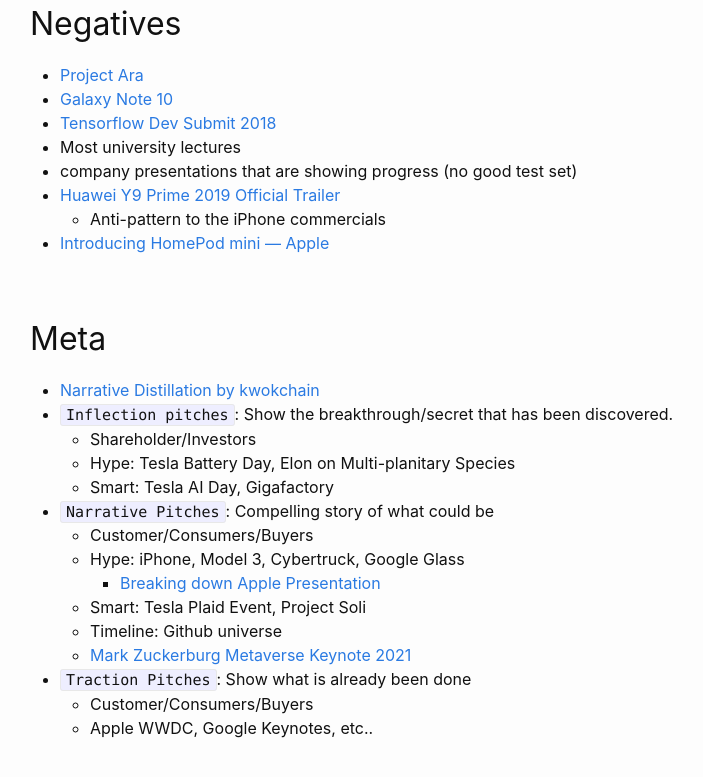
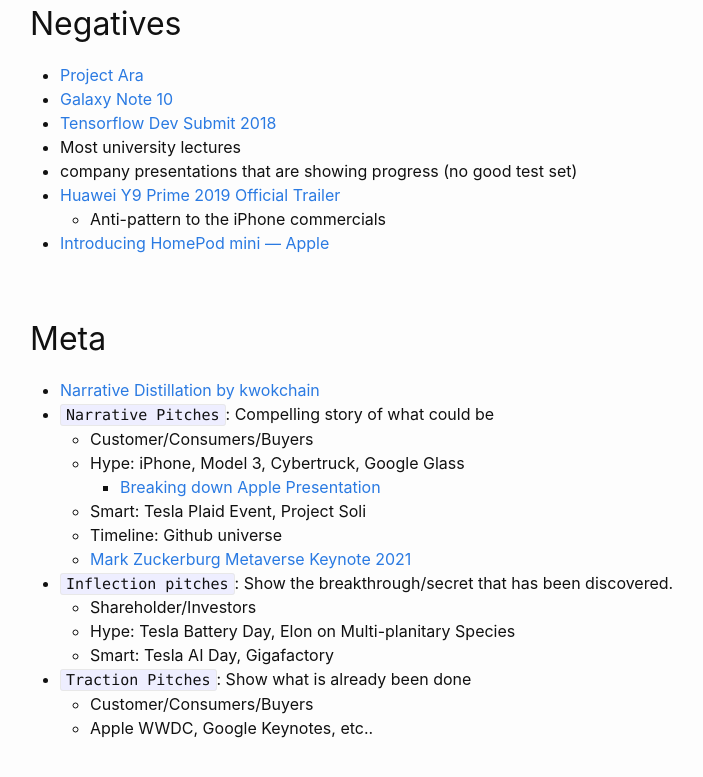
Before and after one commit to jovsa/jovsa.github.io, a Jekyll site: the page built from _posts/2021-08-25-demos-log.md, in a window 1280 px wide and 900 px high, scrolled down 1874 px, cut to the strip 0-796 px from the top of the window. Shown: the top 777 px of the strip, without its empty margins (240-943 px from the left). Built offline with Jekyll 4.4.1, drawn with Linux system fonts in a browser that asks for light colours; some of the changed lines change nothing that is shown.

Commit message:
some basic rework

```diff
--- a/_posts/2021-08-25-demos-log.md
+++ b/_posts/2021-08-25-demos-log.md
@@ -86,10 +86,6 @@
 ## Meta
 
 * [Narrative Distillation by kwokchain](https://kwokchain.com/2021/09/29/narrative-distillation-1/)
-* `Inflection pitches`: Show the breakthrough/secret that has been discovered.
-  * Shareholder/Investors
-  * Hype: Tesla Battery Day, Elon on Multi-planitary Species
-  * Smart: Tesla AI Day, Gigafactory
 * `Narrative Pitches`: Compelling story of what could be
   * Customer/Consumers/Buyers
   * Hype: iPhone, Model 3, Cybertruck, Google Glass
@@ -97,6 +93,10 @@
   * Smart: Tesla Plaid Event, Project Soli
   * Timeline: Github universe
   * [Mark Zuckerburg Metaverse Keynote 2021](https://www.facebook.com/facebookrealitylabs/videos/561535698440683)
+* `Inflection pitches`: Show the breakthrough/secret that has been discovered.
+  * Shareholder/Investors
+  * Hype: Tesla Battery Day, Elon on Multi-planitary Species
+  * Smart: Tesla AI Day, Gigafactory
 * `Traction Pitches`: Show what is already been done
   * Customer/Consumers/Buyers
   * Apple WWDC, Google Keynotes, etc..
```
